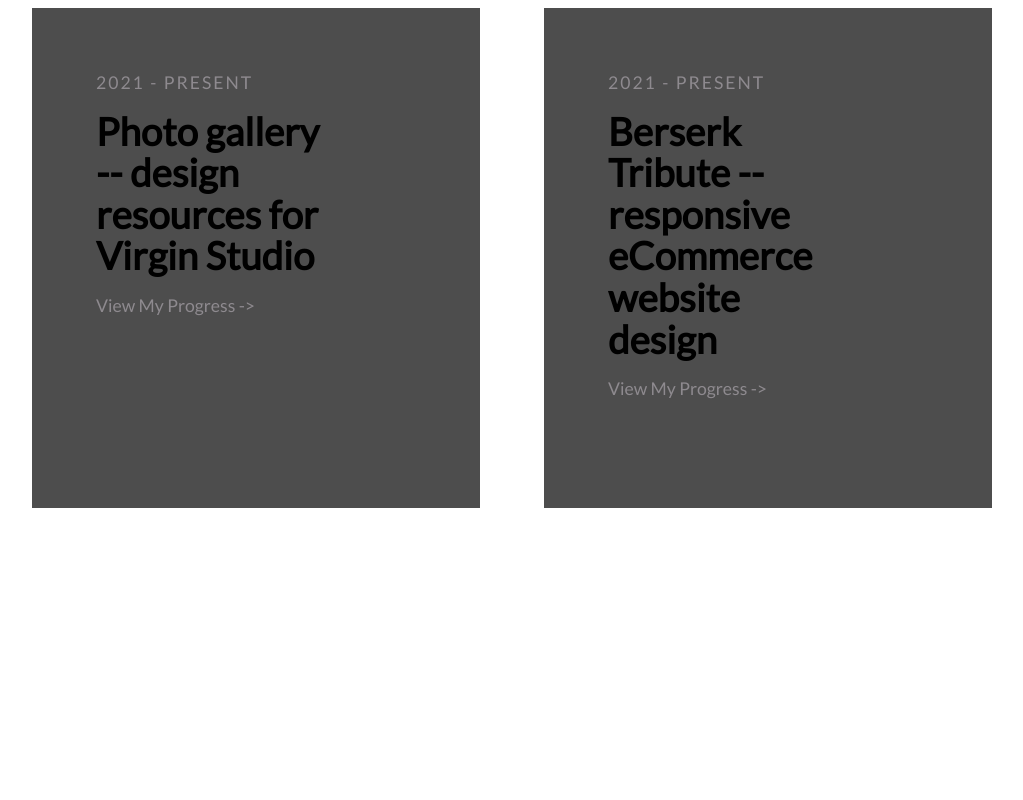
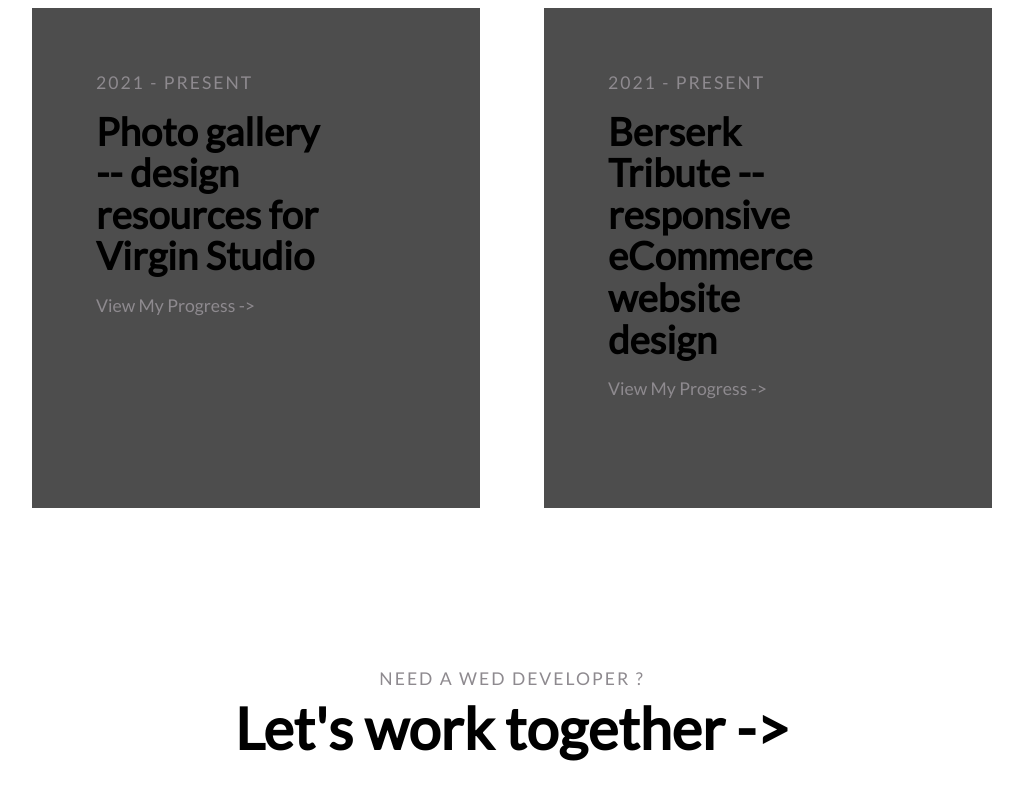
Before and after one commit to SizweMalobola/Portfolio_site, a React (Create React App) app: page / in a window 1280 px wide. Shown: the part 3154-3954 px from the top of the page, without its empty margins (128-1151 px from the left). Before the commit the page ends 3822 px from the top, so only its background shows below. Built offline with nearby package versions, Linux system fonts and the light colour scheme.

Commit message:
added contact-me section & styling

```diff
--- a/src/components/Home.js
+++ b/src/components/Home.js
@@ -97,6 +97,13 @@
           </div>
         </section>
         {/* contact section */}
+        <section className={styles["contact-me"]}>
+          <h3>NEED A WED DEVELOPER ?</h3>
+          <a href="/#">
+            <h1>Let's work together -{">"}</h1>
+          </a>
+        </section>
+        {/* footer */}
       </div>
     </>
   );
--- a/src/components/homeStyle.module.css
+++ b/src/components/homeStyle.module.css
@@ -129,3 +129,29 @@
   grid-template-columns: repeat(2, 1fr);
   gap: 4rem;
 }
+/* contact me section */
+.contact-me {
+  width: 100%;
+  padding: 0 10rem;
+  padding-bottom: 10rem;
+  text-align: center;
+}
+.contact-me h3 {
+  color: var(--gray-primary);
+  font-size: 1.1rem;
+  font-weight: 350;
+  letter-spacing: 2px;
+  margin-bottom: 1.1rem;
+}
+
+.contact-me a {
+  text-decoration: none;
+  color: var(--black-primary);
+  font-size: 2.4rem;
+  font-weight: 800;
+  margin-bottom: 1.1rem;
+  line-height: 2.6rem;
+}
+.contact-me a:hover {
+  text-decoration: underline;
+}
```
